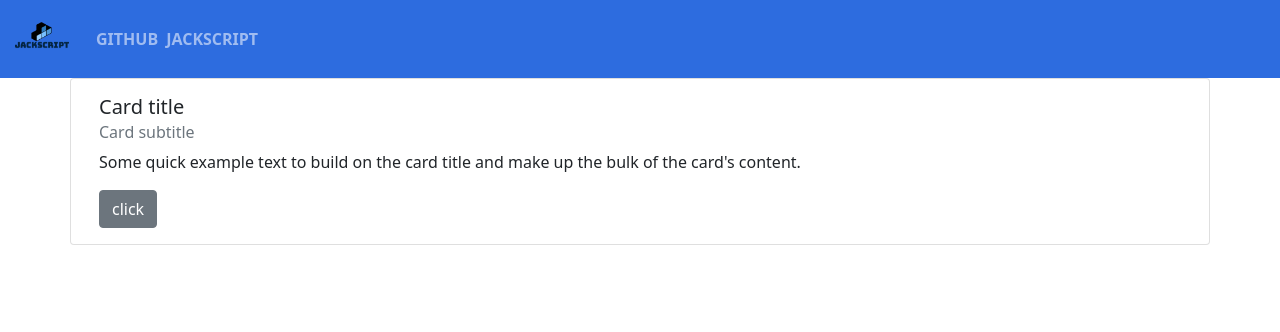
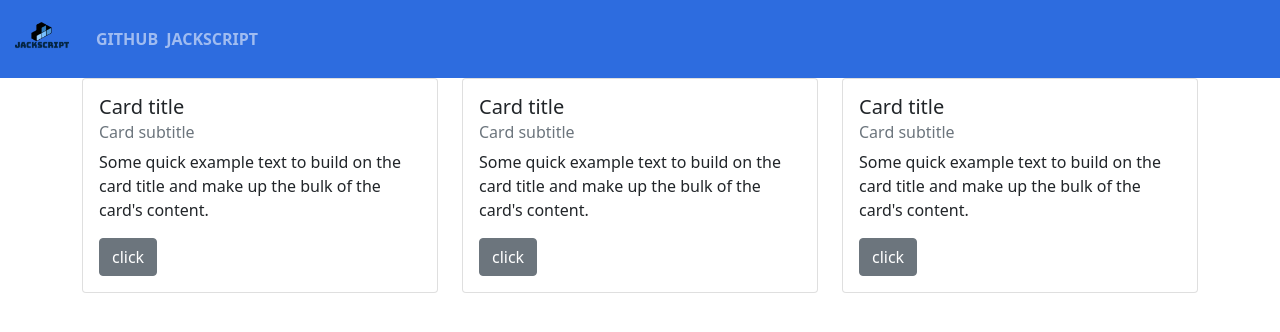
Before and after one commit to jack-script/JackScriptDocs, a Next.js app: page / in a window 1280 px wide. Shown: the top 332 px of the page. Built offline with nearby package versions, Linux system fonts and the light colour scheme; no server answers.

Commit message:
prepping to start dev and use api

```diff
--- a/pages/index.tsx
+++ b/pages/index.tsx
@@ -29,6 +29,7 @@ const Home: NextPage = () => {
 			<Header></Header>
 			<Container>
 				<Row>
+        <Col>
 					<Card>
 						<CardBody>
 							<CardTitle tag="h5">Card title</CardTitle>
@@ -43,6 +44,47 @@ const Home: NextPage = () => {
 							<Button>click</Button>
 						</CardBody>
 					</Card>
+
+
+          </Col>
+
+          <Col>
+          <Card>
+            <CardBody>
+              <CardTitle tag="h5">Card title</CardTitle>
+              <CardSubtitle className="mb-2 text-muted" tag="h6">
+                Card subtitle
+              </CardSubtitle>
+              <CardText>
+                Some quick example text to build on the card
+                title and make up the bulk of the card's
+                content.
+              </CardText>
+              <Button>click</Button>
+            </CardBody>
+          </Card>
+
+
+          </Col>
+
+          <Col>
+          <Card>
+            <CardBody>
+              <CardTitle tag="h5">Card title</CardTitle>
+              <CardSubtitle className="mb-2 text-muted" tag="h6">
+                Card subtitle
+              </CardSubtitle>
+              <CardText>
+                Some quick example text to build on the card
+                title and make up the bulk of the card's
+                content.
+              </CardText>
+              <Button>click</Button>
+            </CardBody>
+          </Card>
+
+
+          </Col>
 				</Row>
 			</Container>
 		</div>
```
